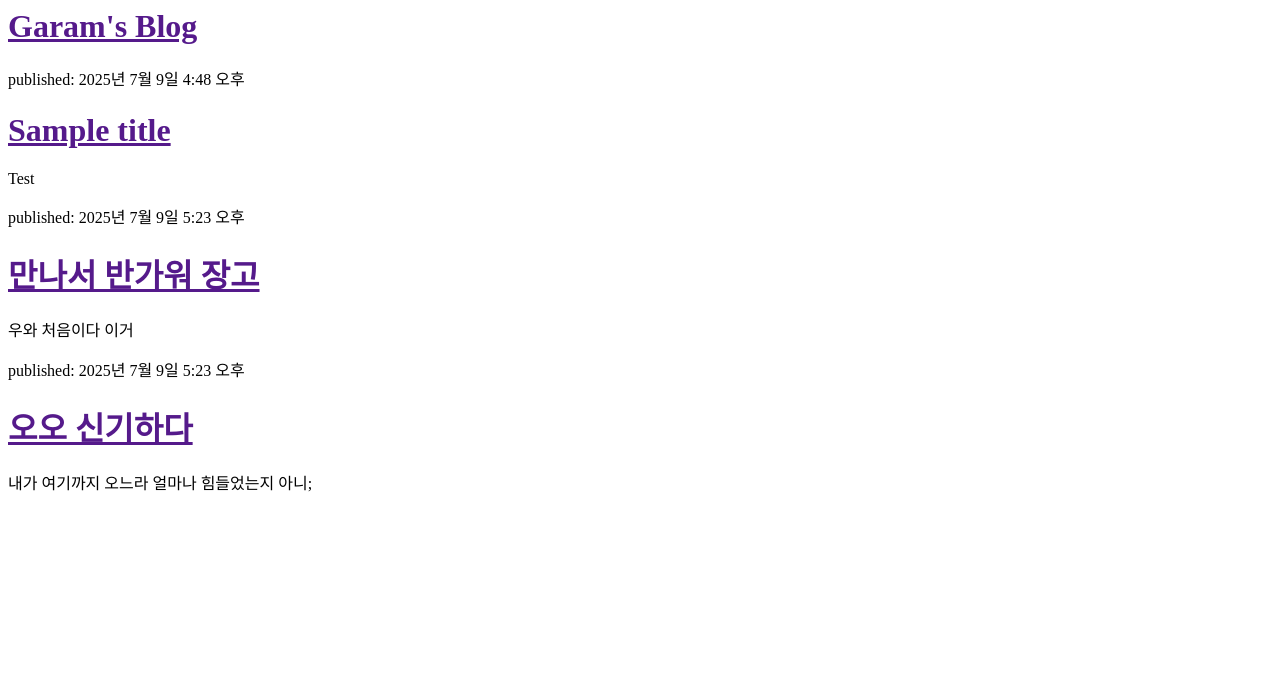
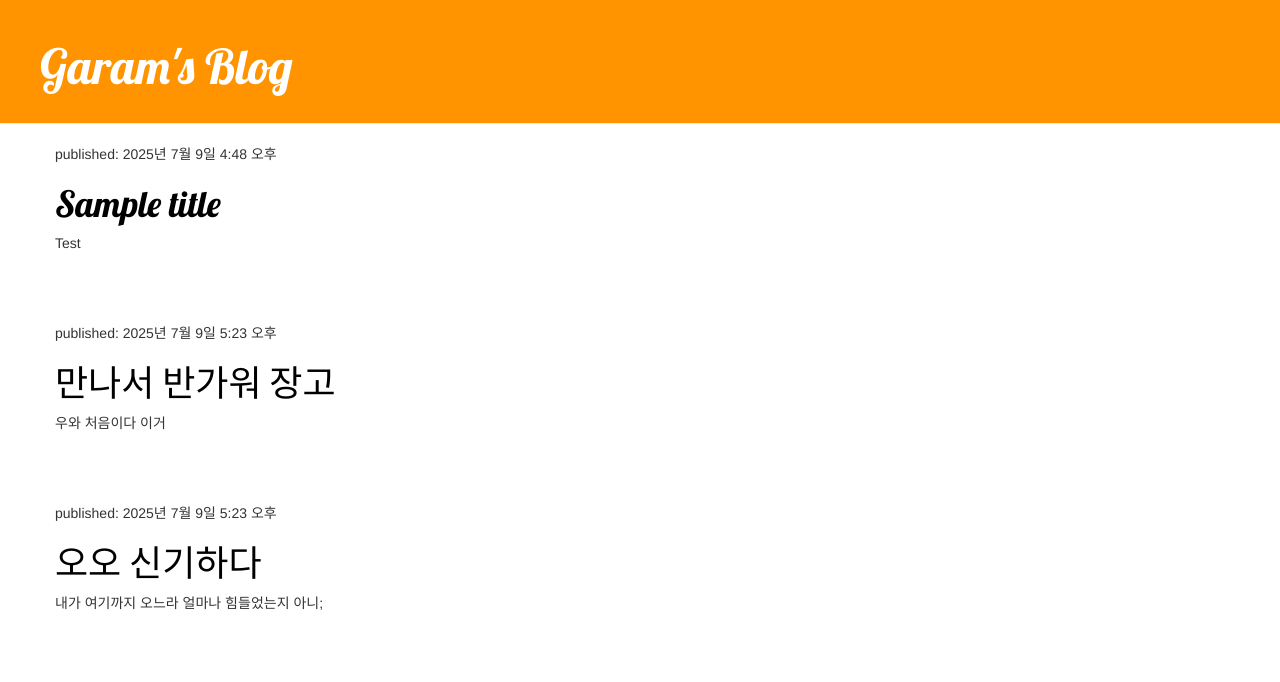
Before and after one commit to Pirogramming-23/Cho-Garam, a Django app: page / in a window 1280 px wide. Shown: the top 682 px of the page. Run offline with Django 5.2, Linux system fonts and the light colour scheme; data comes from the database, SQL or seed files in the repository; some libraries are stand-ins or nearby versions.

Commit message:
CSS-예쁘게 만들기

```diff
--- /dev/null
+++ b/djangogirls/blog/static/css/blog.css
@@ -0,0 +1,46 @@
+.page-header {
+    background-color: #ff9400;
+    margin-top: 0;
+    padding: 20px 20px 20px 40px;
+}
+
+.page-header h1, .page-header h1 a, .page-header h1 a:visited, .page-header h1 a:active {
+    color: #ffffff;
+    font-size: 36pt;
+    text-decoration: none;
+}
+
+.content {
+    margin-left: 40px;
+}
+
+h1, h2, h3, h4 {
+    font-family: 'Lobster', cursive;
+}
+
+.date {
+    color: #828282;
+}
+
+.save {
+    float: right;
+}
+
+.post-form textarea, .post-form input {
+    width: 100%;
+}
+
+.top-menu, .top-menu:hover, .top-menu:visited {
+    color: #ffffff;
+    float: right;
+    font-size: 26pt;
+    margin-right: 20px;
+}
+
+.post {
+    margin-bottom: 70px;
+}
+
+.post h1 a, .post h1 a:visited {
+    color: #000000;
+}
--- a/djangogirls/blog/templates/blog/post_list.html
+++ b/djangogirls/blog/templates/blog/post_list.html
@@ -1,19 +1,33 @@
+{% load static %}
+
 <html>
   <head>
     <title>Garam's blog</title>
+    <link
+      rel="stylesheet"
+      href="//maxcdn.bootstrapcdn.com/bootstrap/3.2.0/css/bootstrap.min.css"/>
+    <link
+      rel="stylesheet"
+      href="//maxcdn.bootstrapcdn.com/bootstrap/3.2.0/css/bootstrap-theme.min.css"/>
+    <link rel="stylesheet" href="{% static 'css/blog.css' %}" />
+    <link href="//fonts.googleapis.com/css?family=Lobster&subset=latin,latin-ext" rel="stylesheet" type="text/css">
   </head>
   <body>
-        <div>
+    <div class="page-header">
       <h1><a href="">Garam's Blog</a></h1>
     </div>
-
+    <div class="content container">
+        <div class="row">
+            <div class="col-md-8">
                 {% for post in posts %}
-            <div>
+                    <div class="post">
                     <p>published: {{ post.published_date }}</p>
                     <h1><a href="">{{ post.title }}</a></h1>
                     <p>{{ post.text|linebreaksbr }}</p>
                     </div>
                 {% endfor %}
-
+            </div>
+        </div>
+    </div>
   </body>
 </html>
```
Lines whose indentation alone changed are shown as unchanged.
